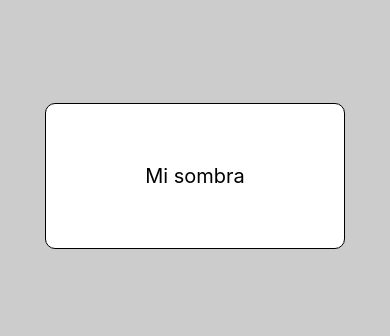
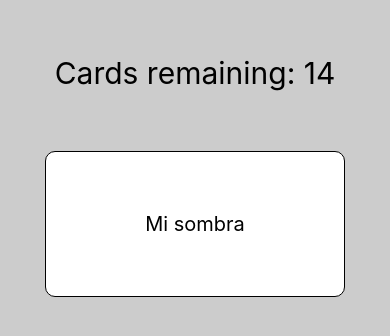
Before and after one commit to frankmangone/cards-game, a React Native app: screen / in a window 390 px wide. Shown: the part 246-582 px from the top of the page. Built offline with nearby package versions, Linux system fonts and the light colour scheme.

Commit message:
Adds `remainingCards` indicator

```diff
--- a/src/hooks/useGameController.ts
+++ b/src/hooks/useGameController.ts
@@ -2,6 +2,7 @@ import { useState } from 'react'
 
 interface ReturnValue {
   currentCard: string
+  remainingCards: number
   passCard: () => void
   guessCard: () => void
 }
@@ -13,7 +14,11 @@ const useGameController = (): ReturnValue => {
   const [unguessed, setUnguessed] = useState<string[]>(mockStrings)
   const [guessed, setGuessed] = useState<string[]>([])
 
+  /**
+   * Game information
+   */
   const currentCard = unguessed[unguessed.length - 1]
+  const remainingCards = unguessed.length
 
   /**
    * passCard
@@ -36,7 +41,7 @@ const useGameController = (): ReturnValue => {
     setGuessed([...guessed, currentCard])
   }
 
-  return { currentCard, passCard, guessCard }
+  return { currentCard, remainingCards, passCard, guessCard }
 }
 
 export default useGameController
--- /dev/null
+++ b/src/screens/MainGame/RemainingCards.tsx
@@ -0,0 +1,18 @@
+import styled from 'styled-components/native'
+import type { VFC } from 'react'
+
+interface CardsLeftProps {
+  remainingCards: number
+}
+
+const Text = styled.Text`
+  font-size: 30px;
+  margin-bottom: 60px;
+`
+
+const CardsLeft: VFC<CardsLeftProps> = (props) => {
+  const { remainingCards } = props
+  return <Text>Cards remaining: {remainingCards}</Text>
+}
+
+export default CardsLeft
--- a/src/screens/MainGame.tsx
+++ b/src/screens/MainGame/index.tsx
@@ -1,6 +1,7 @@
 import styled from 'styled-components/native'
 import MainLayout from '@components/MainLayout'
 import SwipeableCard from '@components/SwipeableCard'
+import RemainingCards from './RemainingCards'
 import useGameController from '@hooks/useGameController'
 import type { VFC } from 'react'
 
@@ -11,11 +12,12 @@ const ScreenWrapper = styled.View`
 `
 
 const MainGame: VFC = () => {
-  const { currentCard, passCard, guessCard } = useGameController()
+  const { currentCard, remainingCards, passCard, guessCard } = useGameController()
 
   return (
     <MainLayout>
       <ScreenWrapper>
+        <RemainingCards remainingCards={remainingCards} />
         <SwipeableCard {...{ cardText: currentCard, passCard, guessCard }} />
       </ScreenWrapper>
     </MainLayout>
```
